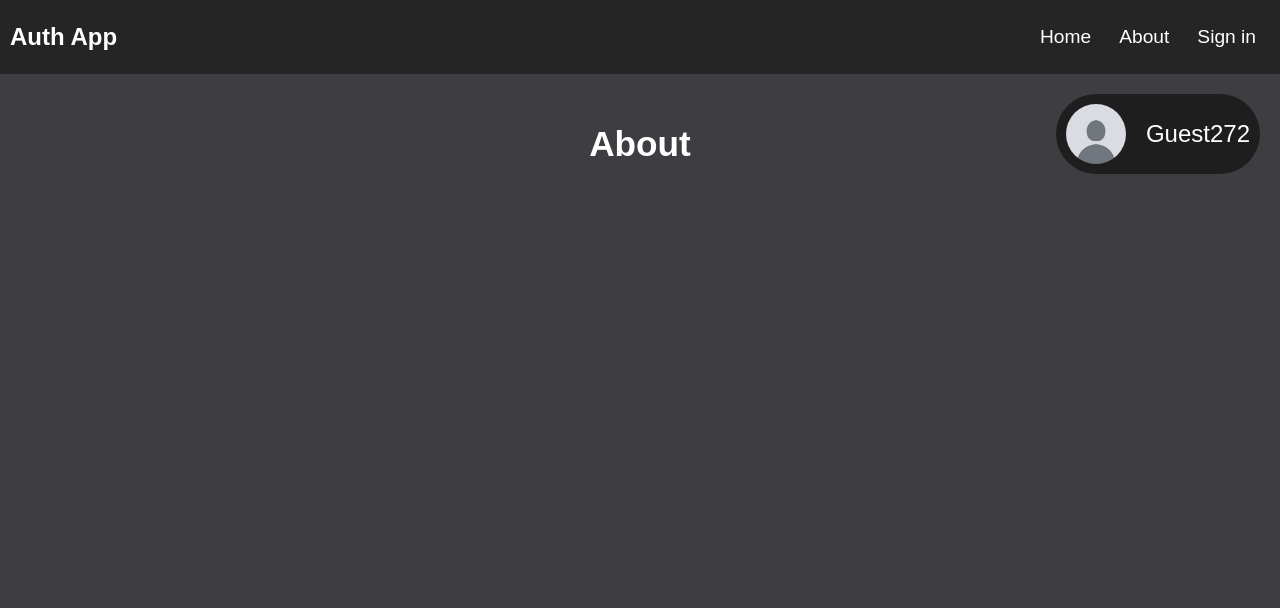
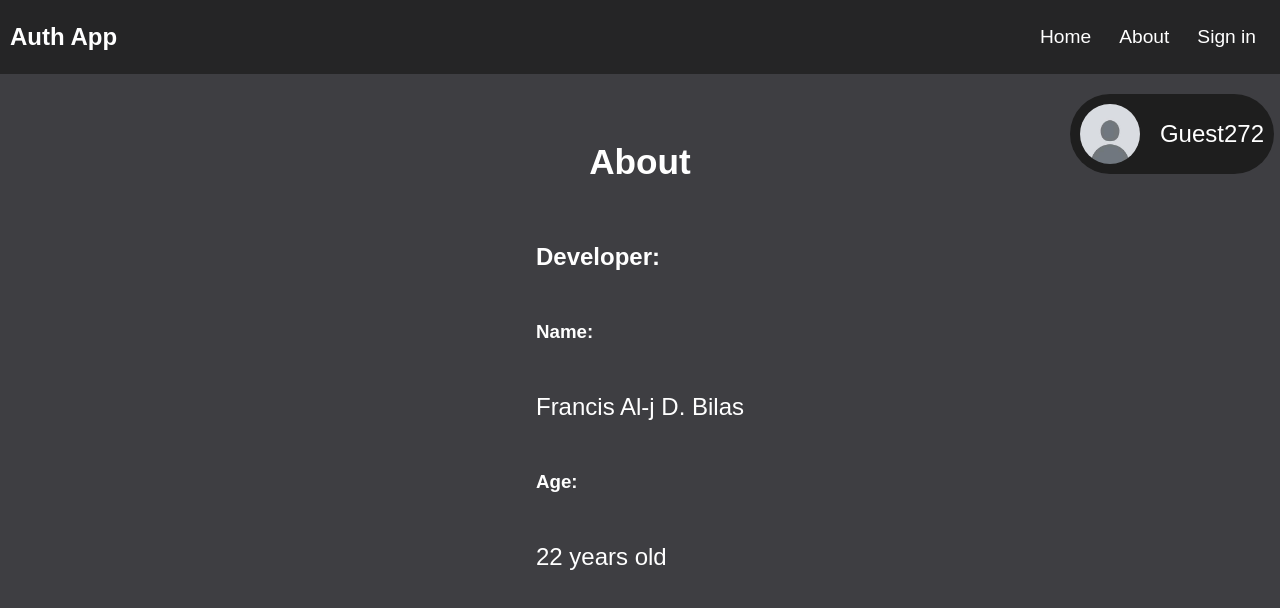
Before and after one commit to FrancisAl-j/mern-auth, a React (Vite) app in the folder front/: page /about in a window 1280 px wide. Shown: the top 608 px of the page. Built offline with nearby package versions, Linux system fonts and the light colour scheme; no server answers.

Commit message:
Finished product

```diff
--- a/front/src/app.css
+++ b/front/src/app.css
@@ -245,7 +245,7 @@ ul li:hover {
   gap: 20px;
   position: absolute;
   right: 0;
-  margin: 20px;
+  margin: 20px 6px;
 }
 .pfp-container .pfp {
   height: 60px;
@@ -277,6 +277,7 @@ ul li:hover {
   justify-content: center;
   align-items: center;
   position: relative;
+  line-height: 75px;
 }
 .about-container h1 {
   color: #fff;
@@ -289,3 +290,11 @@ ul li:hover {
   font-size: clamp(0.8rem, 2vw, 1.5rem);
   text-align: justify;
 }
+.about-container h2 {
+  font-size: clamp(1.3rem 3vw, 2rem);
+  color: #fff;
+}
+.about-container h3 {
+  font-size: clamp(1.1rem 2.5vw, 1.9rem);
+  color: #fff;
+}
--- a/front/src/components/About.jsx
+++ b/front/src/components/About.jsx
@@ -5,6 +5,11 @@ const About = () => {
     <div className="about-container">
       <div className="content-container">
         <h1>About</h1>
+        <h2>Developer:</h2>
+        <h3>Name:</h3>
+        <p>Francis Al-j D. Bilas</p>
+        <h3>Age:</h3>
+        <p>22 years old</p>
       </div>
     </div>
   );
```
